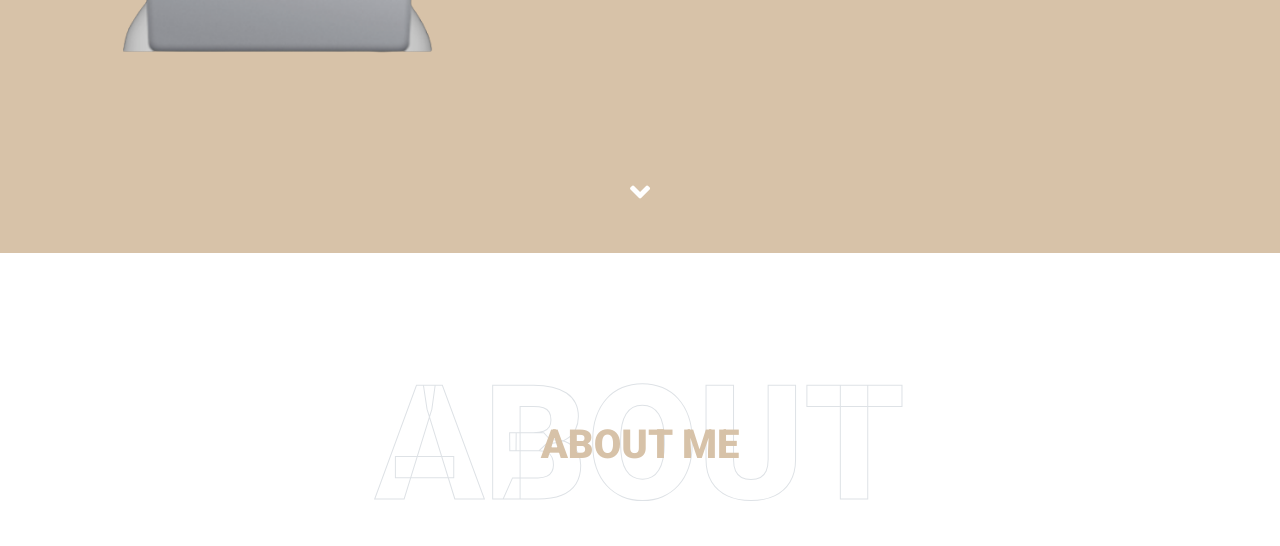
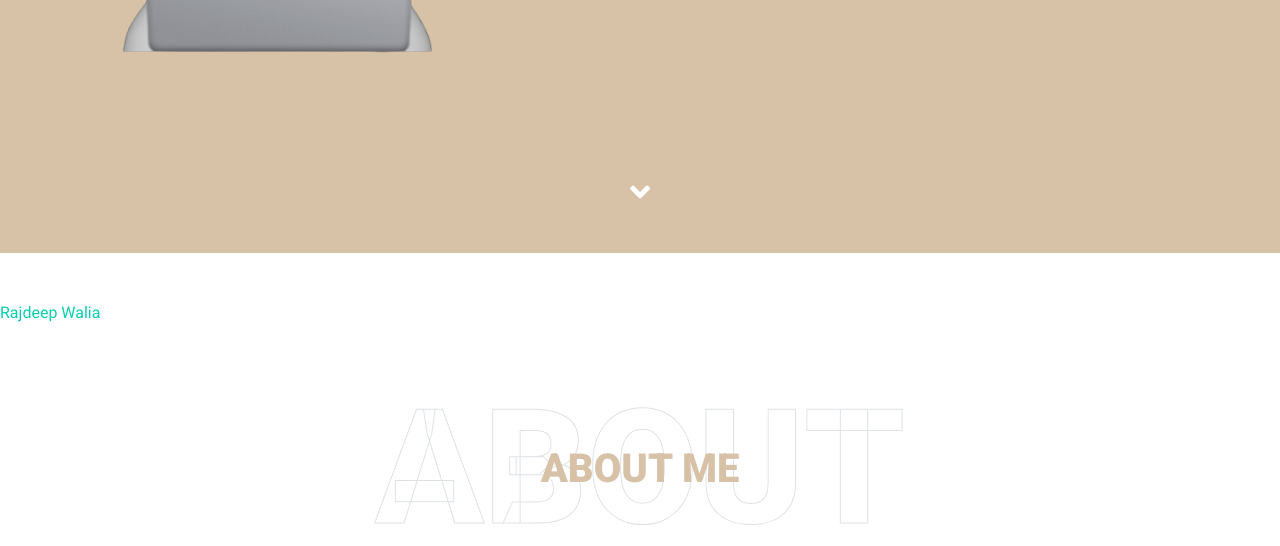
Before and after one commit to Rajdeep-Walia-RW/me, a plain HTML site: page index.html in a window 1280 px wide. Shown: the part 547-1093 px from the top of the page. Drawn offline with nearby package versions, Linux system fonts and the light colour scheme.

Commit message:
Update index.html

```diff
--- a/index.html
+++ b/index.html
@@ -75,6 +75,8 @@
         </div>
     </div>
     <!-- Header End -->
+
+	<div class="badge-base LI-profile-badge" data-locale="en_US" data-size="large" data-theme="light" data-type="HORIZONTAL" data-vanity="rajdeepwalia" data-version="v1"><a class="badge-base__link LI-simple-link" href="https://in.linkedin.com/in/rajdeepwalia?trk=profile-badge">Rajdeep Walia</a></div>
 
 
     <!-- About Start -->
```
